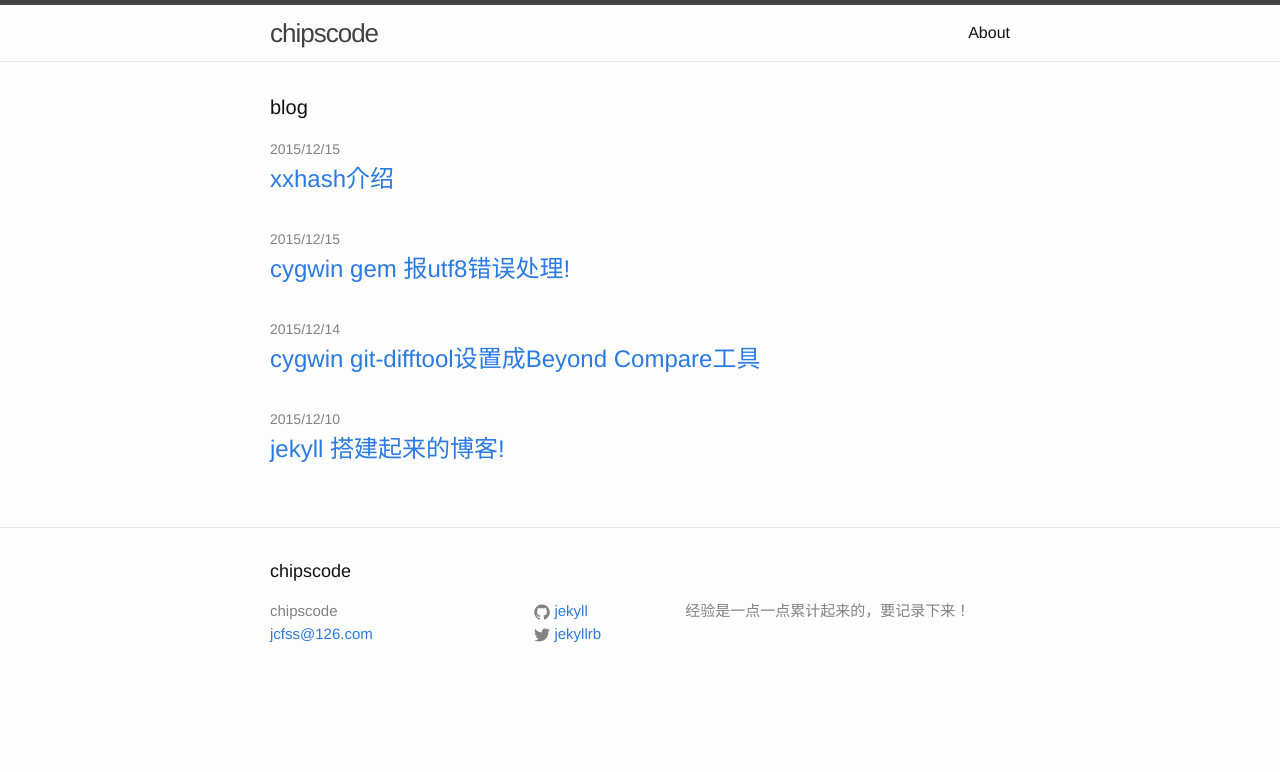
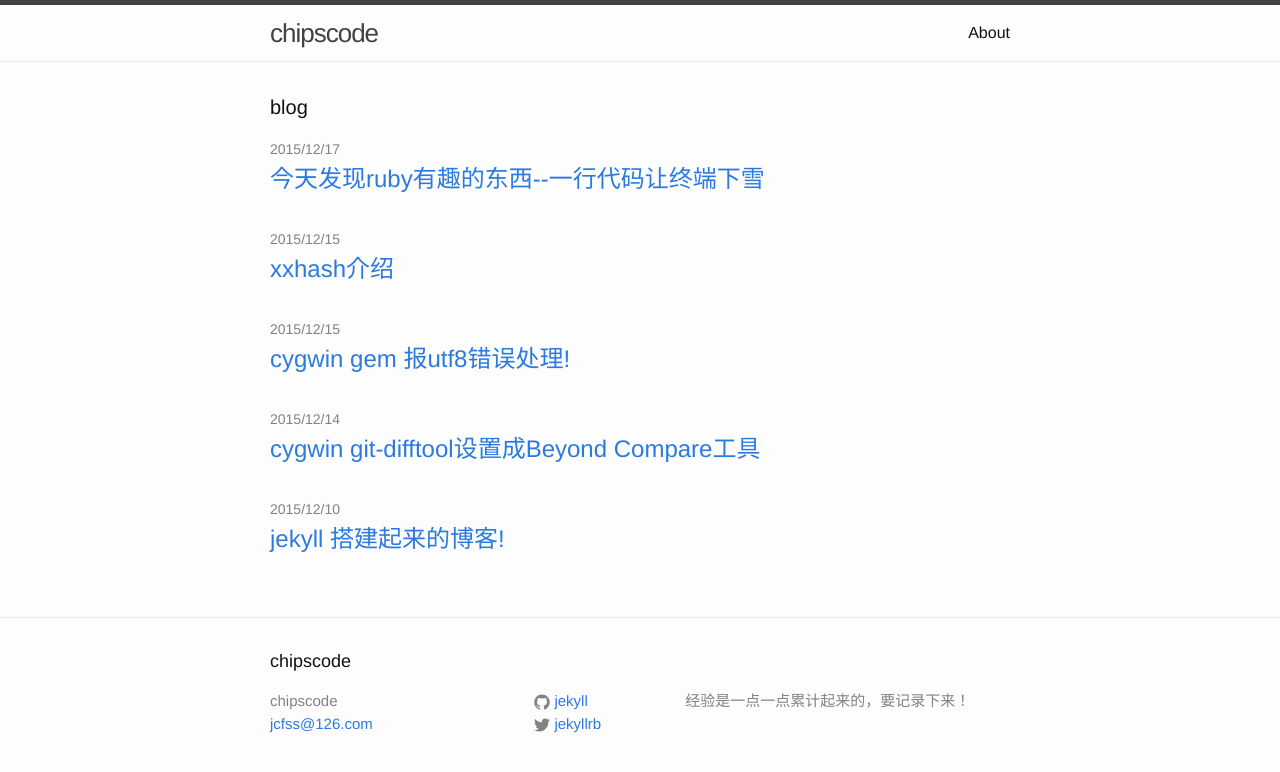
Before and after one commit to 11lin/11lin.github.io, a Jekyll site: the page built from index.html, in a window 1280 px wide. Shown: the top 772 px of the page. Built offline with Jekyll 4.4.1, drawn with Linux system fonts in a browser that asks for light colours.

Commit message:
fun ruby snow

```diff
--- a/_config.yml
+++ b/_config.yml
@@ -11,7 +11,7 @@
 description: > # this means to ignore newlines until "baseurl:"
   经验是一点一点累计起来的，要记录下来！
 baseurl: "" # the subpath of your site, e.g. /blog
-url: "chipscode.github.io" # the base hostname & protocol for your site
+url: "5le.club" # the base hostname & protocol for your site
 twitter_username: jekyllrb
 github_username:  jekyll
 
--- /dev/null
+++ b/_posts/2015-12-17-ruby-snow.md
@@ -0,0 +1,19 @@
+---
+layout: post
+title:  "今天发现ruby有趣的东西--一行代码让终端下雪"
+categories: blog
+date: 2015/12/17 18:21:36
+---
+
+{% highlight ruby linenos %}
+#先运行irb 或 pry
+
+C=`stty size`.split[1].to_i;S=[0x2743].pack("U*");a={};puts "\033[2J";loop{a[rand(C)]=0;a.each{|x,o|;a[x]+=1;print "\033[#{o};#{x}H \033[#{a[x]};#{x}H#{S} \033[0;0H"};$stdout.flush;sleep 0.03}
+
+#或者直接 ruby -e :
+
+ruby -e ' R,C=`stty size`.split.map(&:to_i);S=[0x2743].pack("U*");a={};puts "\033[2J";loop{a[rand(C)]||=0;a.each{|x,o|;a[x]=(a[x]+1)%(R+1);print "\033[#{o};#{x}H \033[#{a[x]};#{x}H#{S} \033[0;0H"};$stdout.flush;sleep 0.03} '
+{% endhighlight %}
+
+![举个图](/assets/ruby_snow.png)
+[我是参考](http://www.oschina.net/code/snippet_98523_27338)
```
Also changed, not shown: assets/ruby_snow.png (added).
